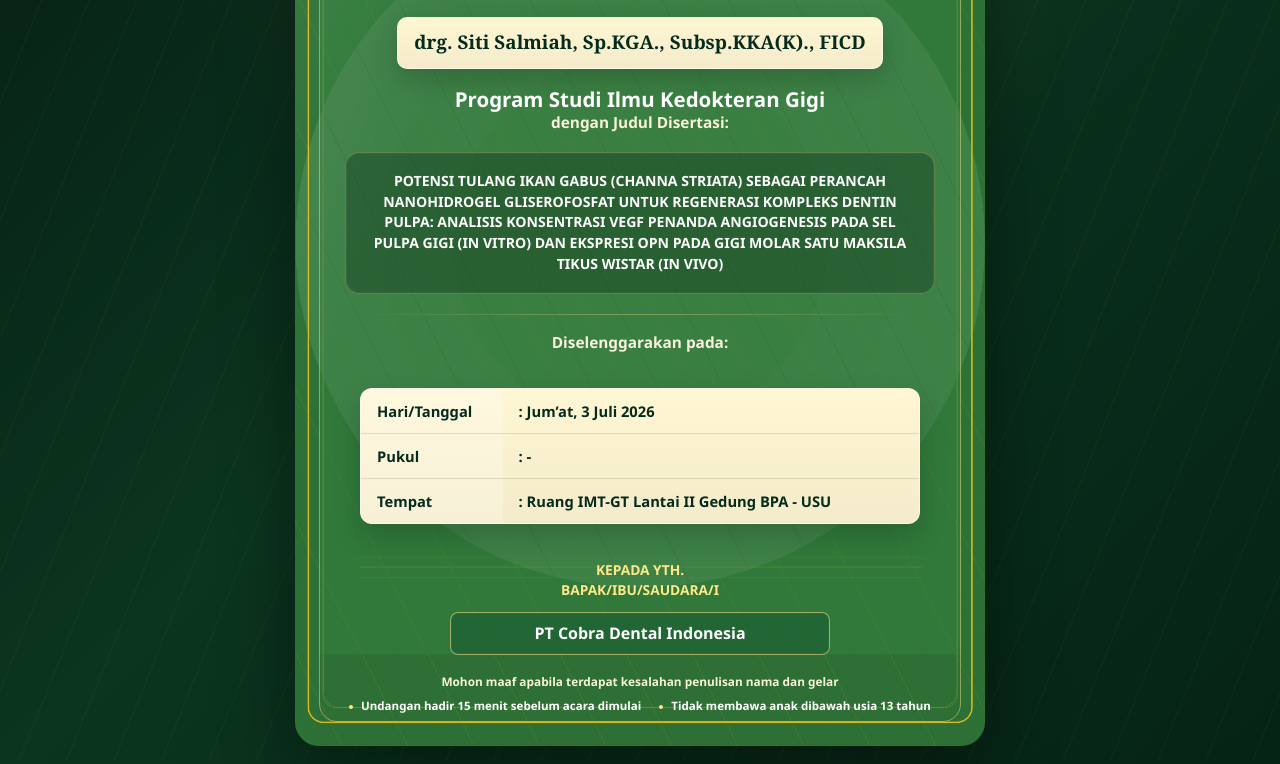
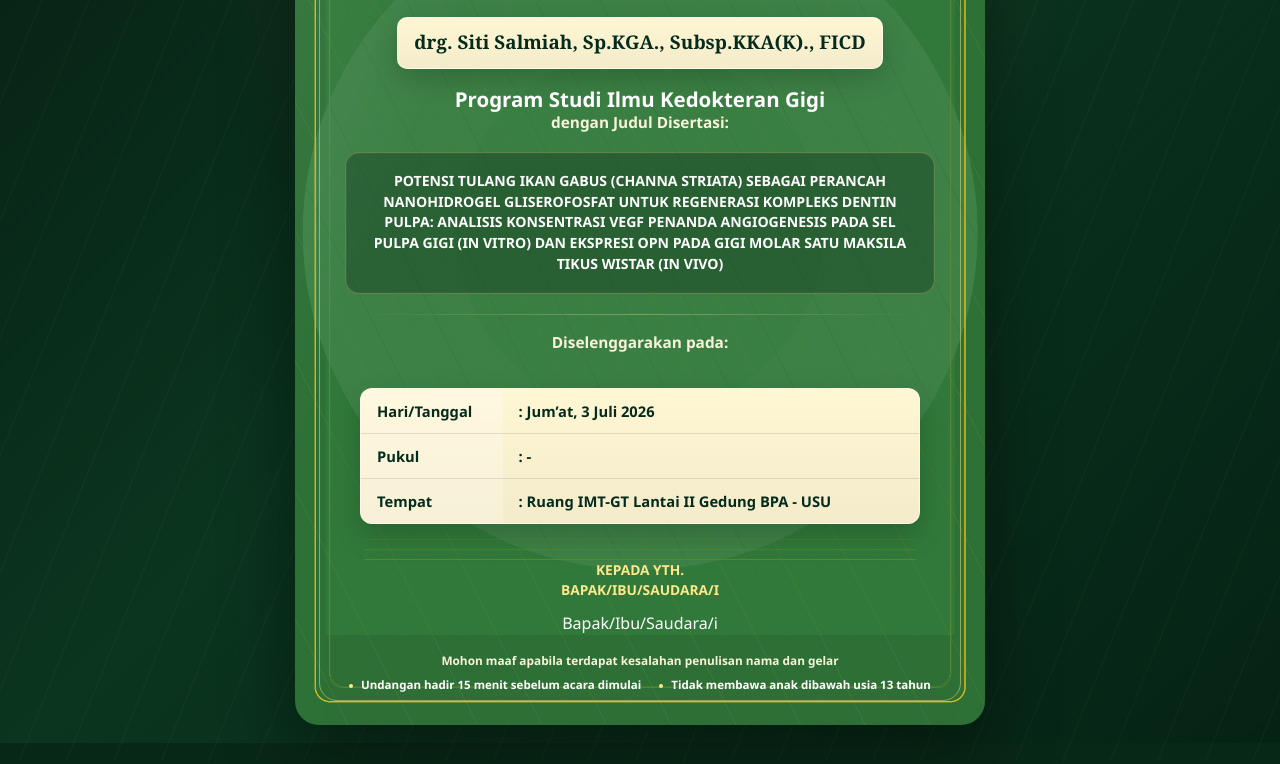
Before and after one commit to khairulabdi154/Undangan-Web_Bu-Isal, a plain HTML site: page index.html in a window 1280 px wide. Shown: the part 279-1043 px from the top of the page. After the commit the page ends 1022 px from the top, so only its background shows below. Drawn offline with Linux system fonts and the light colour scheme.

Commit message:
Make recipient name dynamic using URL parameters
Replaced static recipient name with dynamic guest name from URL parameters.

```diff
--- a/index.html
+++ b/index.html
@@ -665,7 +665,9 @@
 
         <section class="recipient reveal" style="--delay: 520ms" aria-label="Penerima undangan">
           <p class="recipient-label">Kepada Yth.<br>Bapak/Ibu/Saudara/I</p>
-          <p class="recipient-name">PT Cobra Dental Indonesia</p>
+          <!-- <p class="recipient-name">PT Cobra Dental Indonesia</p> -->
+          <span id="guestName">Bapak/Ibu/Saudara/i</span>
+
         </section>
 
         <footer class="footer reveal" style="--delay: 600ms">
@@ -678,5 +680,15 @@
       </div>
     </article>
   </main>
+
+  <script>
+    const params = new URLSearchParams(window.location.search);
+    const nama = params.get("nama");
+
+    if (nama) {
+      document.getElementById("guestName").textContent = nama;
+    }
+  </script>
+
 </body>
 </html>
```
